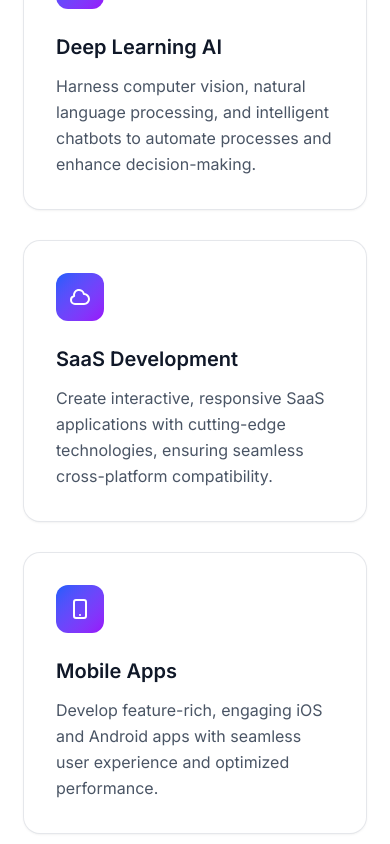
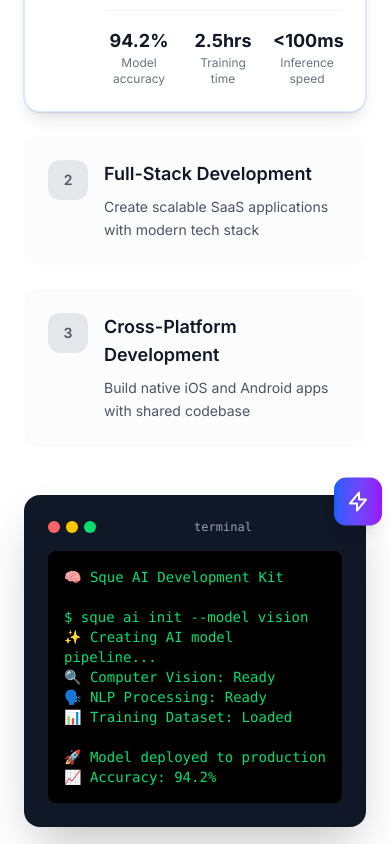
Before and after one commit to Kennethfeh/sque-tech-landing, a Next.js app: page / in a window 390 px wide. Shown: the part 1780-2624 px from the top of the page. Built offline with nearby package versions, Linux system fonts and the light colour scheme; no server answers.

Commit message:
feat: Implement interactive demo with tab navigation
- Create tabbed demo interface with smooth transitions
- Add animated terminal-style code display
- Build responsive demo navigation with metrics

```diff
--- /dev/null
+++ b/components/interactive-demo.tsx
@@ -0,0 +1,215 @@
+'use client'
+
+import { motion, AnimatePresence } from 'framer-motion'
+import { useState } from 'react'
+
+const demoTabs = [
+  {
+    id: 'ai',
+    label: 'AI Development',
+    title: 'Deep Learning Integration',
+    description: 'Build AI-powered applications with computer vision and NLP capabilities',
+    code: `🧠 Sque AI Development Kit
+
+$ sque ai init --model vision
+✨ Creating AI model pipeline...
+🔍 Computer Vision: Ready
+🗣️  NLP Processing: Ready
+📊 Training Dataset: Loaded
+
+🚀 Model deployed to production
+📈 Accuracy: 94.2%`,
+    metrics: [
+      { label: 'Model accuracy', value: '94.2%' },
+      { label: 'Training time', value: '2.5hrs' },
+      { label: 'Inference speed', value: '<100ms' }
+    ]
+  },
+  {
+    id: 'saas',
+    label: 'SaaS Platform',
+    title: 'Full-Stack Development',
+    description: 'Create scalable SaaS applications with modern tech stack',
+    code: `⚡ Sque SaaS Generator
+
+$ sque create --template saas
+📦 React + TypeScript: ✅
+🔐 Auth & User Management: ✅
+💳 Payment Integration: ✅
+📊 Analytics Dashboard: ✅
+☁️  Cloud Infrastructure: ✅
+
+🌐 https://your-saas.live`,
+    metrics: [
+      { label: 'Development time', value: '8 weeks' },
+      { label: 'Components', value: '50+' },
+      { label: 'Performance score', value: '98/100' }
+    ]
+  },
+  {
+    id: 'mobile',
+    label: 'Mobile Apps',
+    title: 'Cross-Platform Development',
+    description: 'Build native iOS and Android apps with shared codebase',
+    code: `📱 Sque Mobile Development
+
+🔨 Building for iOS & Android...
+⚛️  React Native: Optimized
+🔄 State Management: Redux Toolkit
+🎨 UI Components: Native Base
+🔗 API Integration: Complete
+
+📲 Apps ready for App Stores
+⭐ Performance: Native-level`,
+    metrics: [
+      { label: 'Code sharing', value: '85%' },
+      { label: 'App store rating', value: '4.8/5' },
+      { label: 'Load time', value: '<2s' }
+    ]
+  }
+]
+
+export function InteractiveDemo() {
+  const [activeTab, setActiveTab] = useState('ai')
+  const currentDemo = demoTabs.find(tab => tab.id === activeTab) || demoTabs[0]
+
+  return (
+    <section className="py-16 sm:py-20">
+      <div className="mx-auto max-w-7xl px-6 lg:px-8">
+        <motion.div
+          initial={{ opacity: 0, y: 20 }}
+          whileInView={{ opacity: 1, y: 0 }}
+          viewport={{ once: true }}
+          transition={{ duration: 0.8 }}
+          className="text-center mb-16"
+        >
+          <h2 className="text-3xl font-bold tracking-tight text-gray-900 sm:text-4xl">
+            See Sque Tech in action
+          </h2>
+          <p className="mt-4 text-lg text-gray-600 max-w-2xl mx-auto">
+            Experience our development process for AI, SaaS, and mobile applications that businesses trust for digital transformation.
+          </p>
+        </motion.div>
+
+        <div className="grid lg:grid-cols-2 gap-12 items-start">
+          {/* Demo Navigation */}
+          <div className="space-y-6">
+            {demoTabs.map((tab, index) => (
+              <motion.div
+                key={tab.id}
+                initial={{ opacity: 0, x: -20 }}
+                whileInView={{ opacity: 1, x: 0 }}
+                viewport={{ once: true }}
+                transition={{ duration: 0.6, delay: index * 0.1 }}
+                className={`p-6 rounded-2xl cursor-pointer transition-all duration-300 ${
+                  activeTab === tab.id
+                    ? 'bg-white shadow-lg ring-1 ring-blue-600/10 border border-blue-100'
+                    : 'bg-gray-50/50 hover:bg-white hover:shadow-md'
+                }`}
+                onClick={() => setActiveTab(tab.id)}
+              >
+                <div className="flex items-start gap-4">
+                  <div className={`flex-shrink-0 w-10 h-10 rounded-xl flex items-center justify-center text-sm font-semibold ${
+                    activeTab === tab.id
+                      ? 'bg-gradient-to-r from-blue-600 to-purple-600 text-white'
+                      : 'bg-gray-200 text-gray-600'
+                  }`}>
+                    {index + 1}
+                  </div>
+                  <div className="flex-1">
+                    <h3 className="text-lg font-semibold text-gray-900 mb-2">
+                      {tab.title}
+                    </h3>
+                    <p className="text-gray-600 text-sm leading-relaxed">
+                      {tab.description}
+                    </p>
+                    {activeTab === tab.id && (
+                      <motion.div
+                        initial={{ opacity: 0, height: 0 }}
+                        animate={{ opacity: 1, height: 'auto' }}
+                        className="mt-4 pt-4 border-t border-gray-100"
+                      >
+                        <div className="grid grid-cols-3 gap-4">
+                          {tab.metrics.map((metric) => (
+                            <div key={metric.label} className="text-center">
+                              <div className="text-lg font-bold text-gray-900">
+                                {metric.value}
+                              </div>
+                              <div className="text-xs text-gray-500">
+                                {metric.label}
+                              </div>
+                            </div>
+                          ))}
+                        </div>
+                      </motion.div>
+                    )}
+                  </div>
+                </div>
+              </motion.div>
+            ))}
+          </div>
+
+          {/* Demo Display */}
+          <div className="relative">
+            <div className="sticky top-8">
+              <AnimatePresence mode="wait">
+                <motion.div
+                  key={activeTab}
+                  initial={{ opacity: 0, y: 20 }}
+                  animate={{ opacity: 1, y: 0 }}
+                  exit={{ opacity: 0, y: -20 }}
+                  transition={{ duration: 0.4 }}
+                  className="relative"
+                >
+                  <div className="bg-gray-900 rounded-2xl p-6 shadow-2xl">
+                    <div className="flex items-center gap-2 mb-4">
+                      <div className="flex gap-1.5">
+                        <div className="w-3 h-3 bg-red-400 rounded-full"></div>
+                        <div className="w-3 h-3 bg-yellow-400 rounded-full"></div>
+                        <div className="w-3 h-3 bg-green-400 rounded-full"></div>
+                      </div>
+                      <div className="flex-1 text-center">
+                        <div className="text-xs text-gray-400 font-mono">
+                          terminal
+                        </div>
+                      </div>
+                    </div>
+
+                    <div className="bg-black rounded-lg p-4 font-mono text-sm min-h-[240px]">
+                      <motion.div
+                        initial={{ opacity: 0 }}
+                        animate={{ opacity: 1 }}
+                        transition={{ delay: 0.2 }}
+                        className="whitespace-pre-line text-green-400"
+                      >
+                        {currentDemo.code}
+                      </motion.div>
+                    </div>
+                  </div>
+
+                  {/* Floating elements for visual interest */}
+                  <motion.div
+                    animate={{
+                      y: [0, -10, 0],
+                      rotate: [0, 2, 0]
+                    }}
+                    transition={{
+                      duration: 6,
+                      repeat: Infinity,
+                      ease: "easeInOut"
+                    }}
+                    className="absolute -top-4 -right-4 bg-gradient-to-r from-blue-600 to-purple-600 rounded-xl p-3 shadow-lg"
+                  >
+                    <svg className="w-6 h-6 text-white" fill="none" stroke="currentColor" viewBox="0 0 24 24">
+                      <path strokeLinecap="round" strokeLinejoin="round" strokeWidth={2} d="M13 10V3L4 14h7v7l9-11h-7z" />
+                    </svg>
+                  </motion.div>
+                </motion.div>
+              </AnimatePresence>
+            </div>
+          </div>
+        </div>
+      </div>
+    </section>
+  )
+}
```
